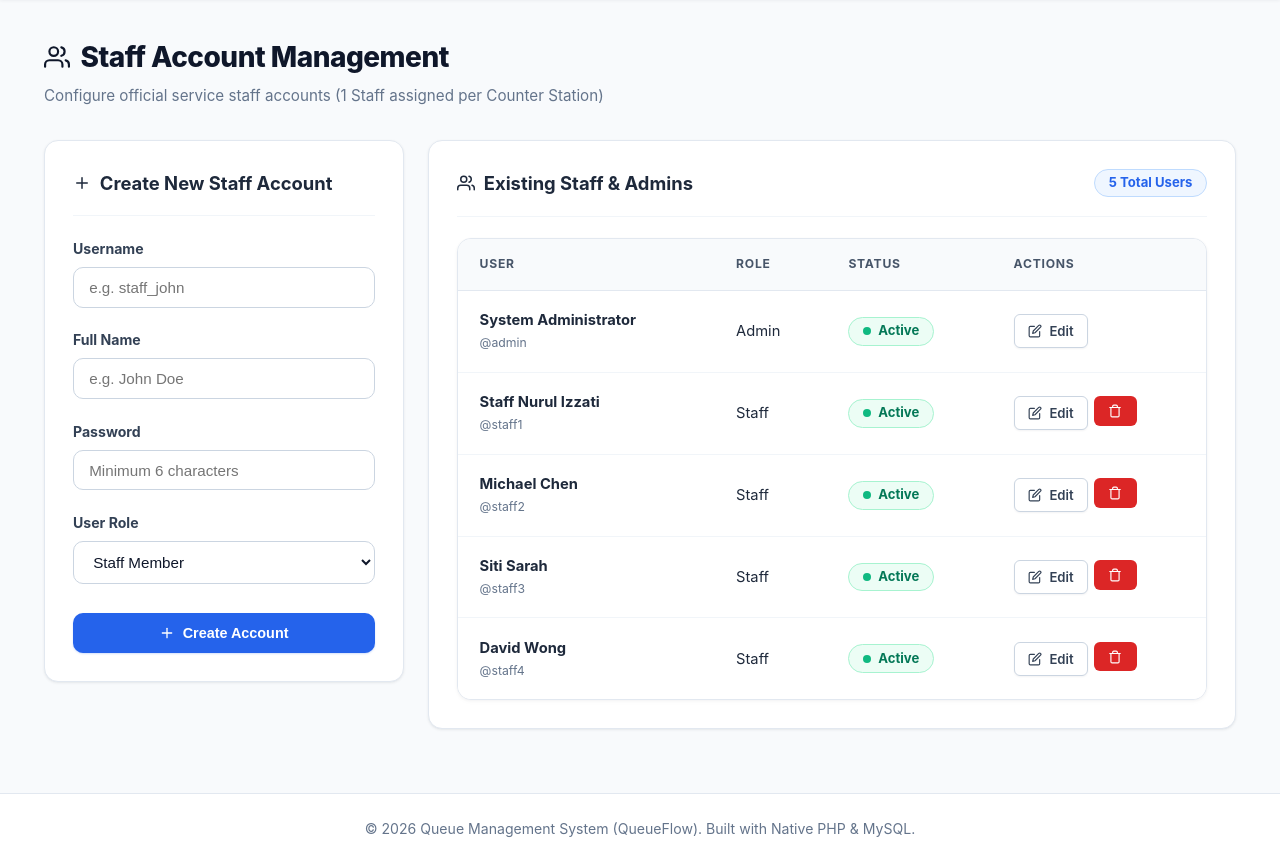
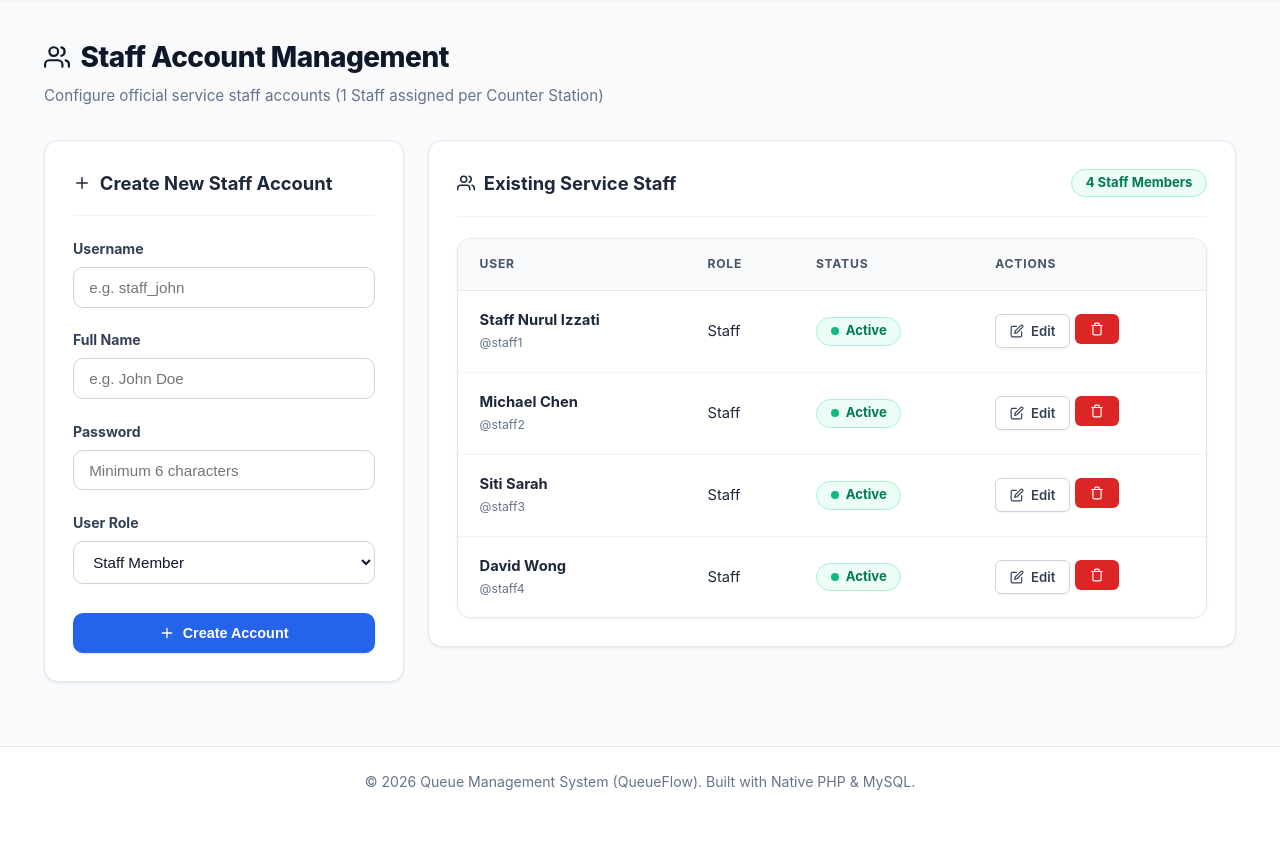
Before and after one commit to limjunyue66-netizen/Queue_management_system, a PHP site: page /admin/staff.php in a window 1280 px wide. Shown: the part 111-975 px from the top of the page. After the commit the page ends 901 px from the top, so only its background shows below. Run offline with PHP 8.4, Linux system fonts and the light colour scheme; a user stored in the database is signed in; data comes from the database, SQL or seed files in the repository.

Commit message:
fix(staff): strictly show only staff accounts on staff management page

```diff
--- a/admin/staff.php
+++ b/admin/staff.php
@@ -75,8 +75,8 @@ if ($_SERVER['REQUEST_METHOD'] === 'POST') {
     }
 }
 
-// Fetch all admin and staff accounts (exclude citizen users)
-$users = $pdo->query("SELECT * FROM users WHERE role IN ('admin', 'staff') ORDER BY role ASC, id ASC")->fetchAll();
+// Fetch all staff accounts only (strictly exclude admin and citizen users)
+$users = $pdo->query("SELECT * FROM users WHERE role = 'staff' ORDER BY id ASC")->fetchAll();
 
 // Check if editing a specific user
 $editUser = null;
@@ -144,8 +144,7 @@ require_once __DIR__ . '/../includes/header.php';
                 <div class="form-col form-group">
                     <label class="form-label" for="role">User Role</label>
                     <select id="role" name="role" class="form-control" required>
-                        <option value="staff" <?php echo ($editUser && $editUser['role'] === 'staff') ? 'selected' : ''; ?>>Staff Member</option>
-                        <option value="admin" <?php echo ($editUser && $editUser['role'] === 'admin') ? 'selected' : ''; ?>>Administrator</option>
+                        <option value="staff" selected>Staff Member</option>
                     </select>
                 </div>
 
@@ -169,8 +168,8 @@ require_once __DIR__ . '/../includes/header.php';
     <!-- Staff List Table -->
     <div class="card">
         <div class="card-header">
-            <h2 class="card-title"><?php echo getIcon('users', 18); ?> Existing Staff & Admins</h2>
-            <span class="badge badge-serving"><?php echo count($users); ?> Total Users</span>
+            <h2 class="card-title"><?php echo getIcon('users', 18); ?> Existing Service Staff</h2>
+            <span class="badge badge-open"><?php echo count($users); ?> Staff Members</span>
         </div>
 
         <div class="table-responsive">
```
